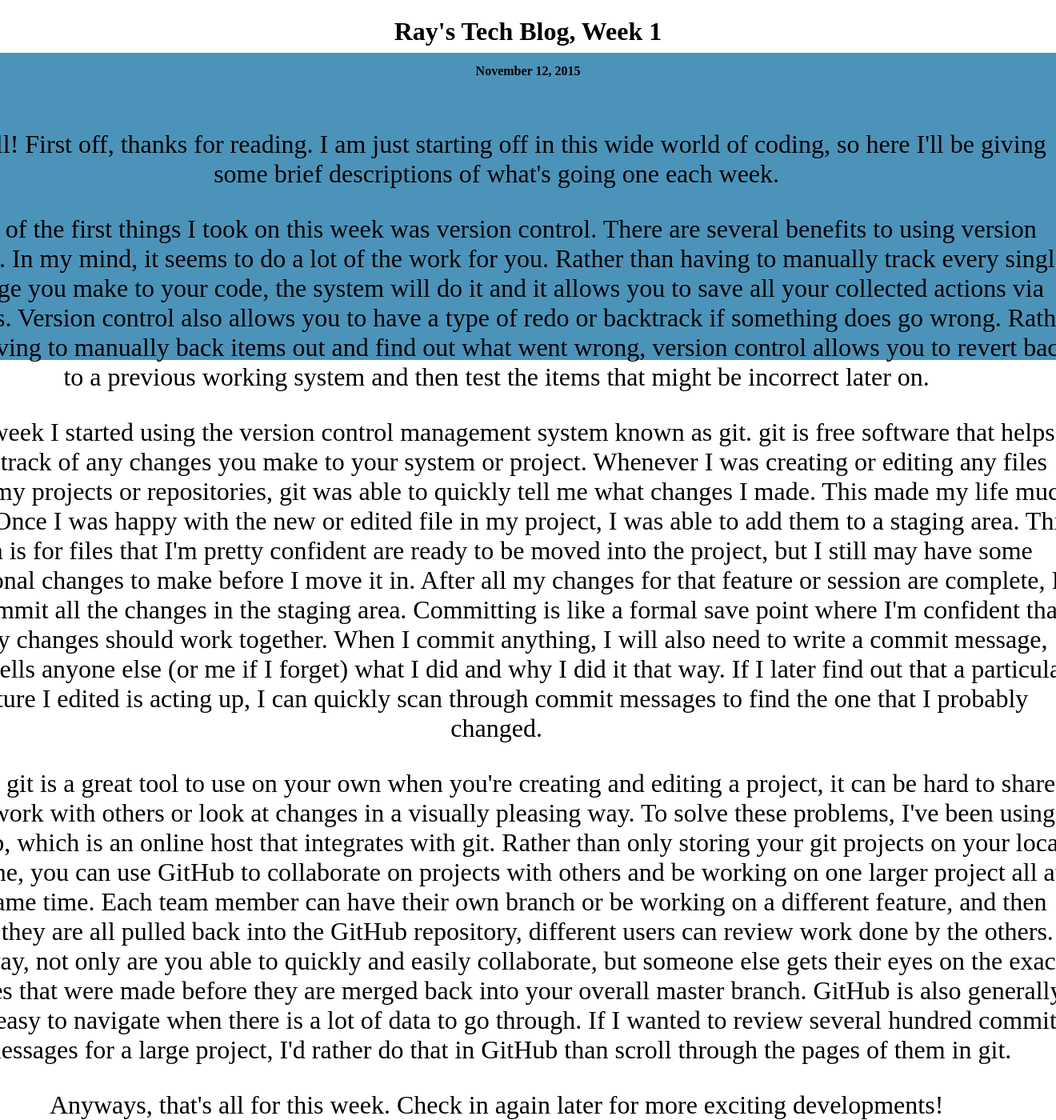
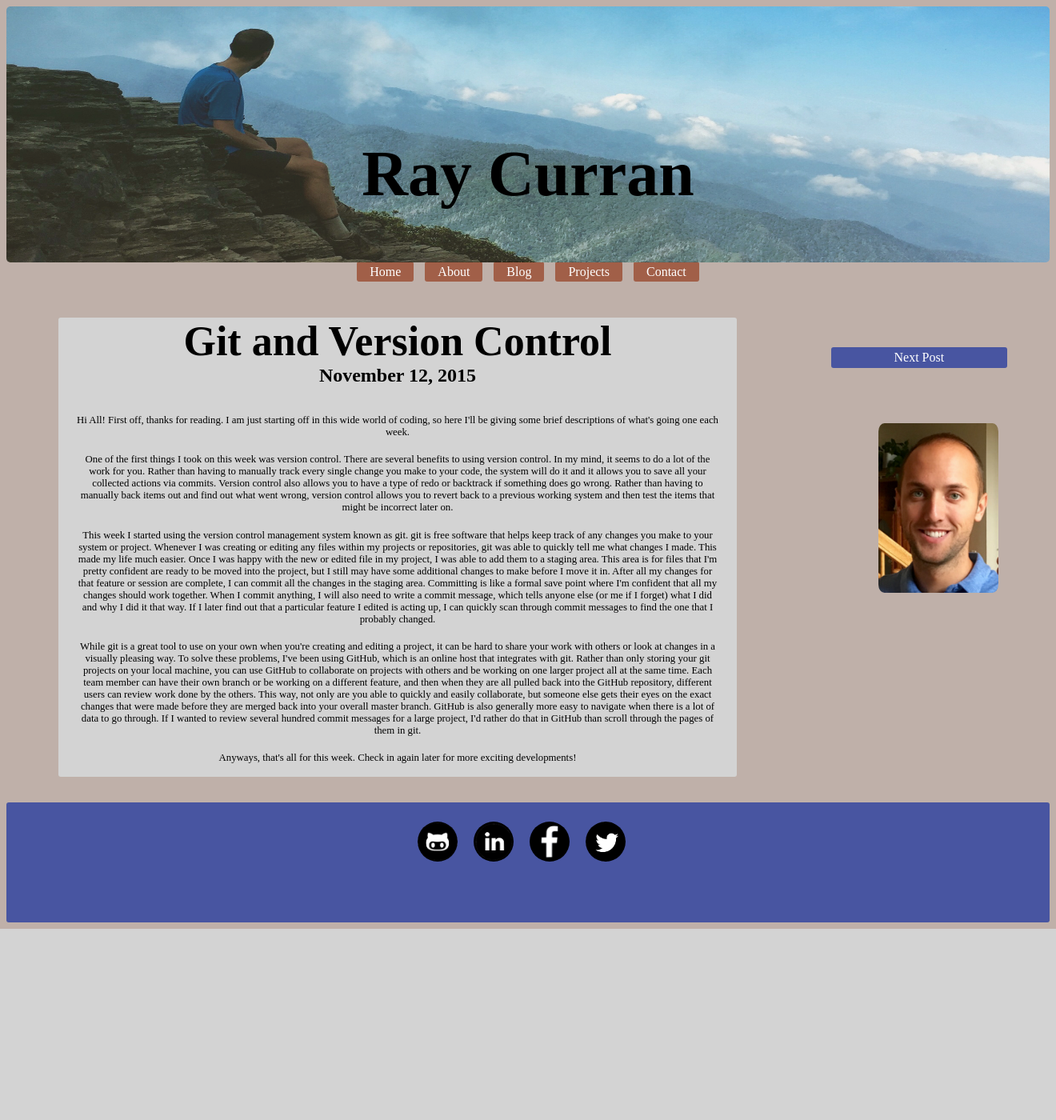
Before and after one commit to ray-curran/ray-curran.github.io, a PHP site: page /blog/git.html in a window 1320 px wide; the page is wider, and only the part inside the window is pictured. Shown: that part at 80% size. After the commit the page ends 1161 px from the top of that part, so only its background shows below. Run offline with PHP 8.4, Linux system fonts and the light colour scheme.

Commit message:
Add formatting in css for blogs and templates

```diff
--- a/blog/git.html
+++ b/blog/git.html
@@ -1,15 +1,27 @@
-<!DOCTYPE html>
+<!doctype HTML>
+<html>
 <head>
-  <title>Week 1</title>
-  <meta charset="UTF-8">
-  <link rel="stylesheet" type="text/css" href="stylesheets/default.css">
+<link rel="stylesheet" type="text/css" href="../stylesheets/2nddefault.css">
+<link rel="stylesheet" type="text/css" href="../stylesheets/blog.css">
+<title>Week 1: Git and Version Control</title>
 </head>
-
-<main>
-  <h1>Ray's Tech Blog, Week 1</h1>
-  <h4>November 12, 2015</h4>
-
-  <section>
+<body>
+    <header>
+        <img src="../imgs/mountaintest6.jpg">
+        <h1>Ray Curran</h1>
+    </header>
+    <nav class="nav-bar">
+        <a href="http://ray-curran.github.io">Home</a>
+        <a href="#">About</a>
+        <a href="http://ray-curran.github.io/blog/index.html">Blog</a>
+        <a href="#">Projects</a>
+        <a href="mailto:rpcurr@gmail.com">Contact</a>
+    </nav>
+    <br>
+    <section class="post">
+        <h2>Git and Version Control</h2>
+        <h3>November 12, 2015</h3>
+        <article>
             <p>
               Hi All! First off, thanks for reading. I am just starting off in this wide world of coding, so here I'll be giving some brief descriptions of what's going one each week.
             </p>
@@ -25,7 +37,19 @@
         <p>
             Anyways, that's all for this week. Check in again later for more exciting developments!
         </p>
-
-      <!-- copy and paste as many sections as you want to add paragraphs -->
+        </article>
     </section>
-</main>
+    <aside>
+    <nav id="navblock">
+        <a class="blog-nav" href="#">Next Post</a>
+    </nav>
+    <img class="sideface" src ="../imgs/rayface.JPG" />
+    </aside>
+    <footer>
+        <a href="https://github.com/ray-curran"><img src="../imgs/graygithub.png"/></a>
+        <a href="https://www.linkedin.com/in/raycurran"><img src="../imgs/graylinkedin.png"/></a>
+        <a href="https://www.facebook.com/betterthanamango"><img src="../imgs/grayface.png"/></a>
+        <a href="https://twitter.com/bettrthanamango"><img src="../imgs/graytwitter.png"/></a>
+    </footer>
+</body>
+</html>
--- a/stylesheets/2nddefault.css
+++ b/stylesheets/2nddefault.css
@@ -1,7 +1,8 @@
 html {
  	text-align: center;
 	font-family: Futura;
-	background-color: #D2CECC;
+	/*background-color: #D2CECC;*/
+	background-color: #BFB0A9;
 }
 
 
--- a/stylesheets/blog.css
+++ b/stylesheets/blog.css
@@ -8,3 +8,51 @@ article img {
 	width: 15em;
 	margin-bottom: 1em;
 }
+
+.post {
+	width: 65%;
+	display: table;
+	float:left;
+	margin-top:3em;
+	margin-left:5%;
+	margin-bottom: 2em;
+	background-color: #D3D3D3;
+	border-radius: 3px;
+	padding-bottom: 1em;
+}
+
+aside {
+	margin-top:5em;
+	margin-right: 3em;
+}
+
+.blog-nav {
+	clear:right;
+	display:block;
+	width: 15%;
+	float:right;
+	background-color: #4855A1;
+}
+
+.sideface {
+	clear:right;
+	float:right;
+	margin-top:4em;
+	margin-right:1em;
+	border-radius:5%;
+}
+
+section p {
+	font-size: .8em;
+	width: 95%;
+}
+
+h2 {
+	font-size: 3.25em;
+	margin:0 auto;
+}
+
+h3 {
+	font-size: 1.5em;
+	margin: 0 auto;
+}
```
Also changed, not shown: blog-template.html (+19 -15 lines), imgs/rayface.JPG, reflection.md (line endings or trailing spaces). Lines whose indentation alone changed are shown as unchanged.
